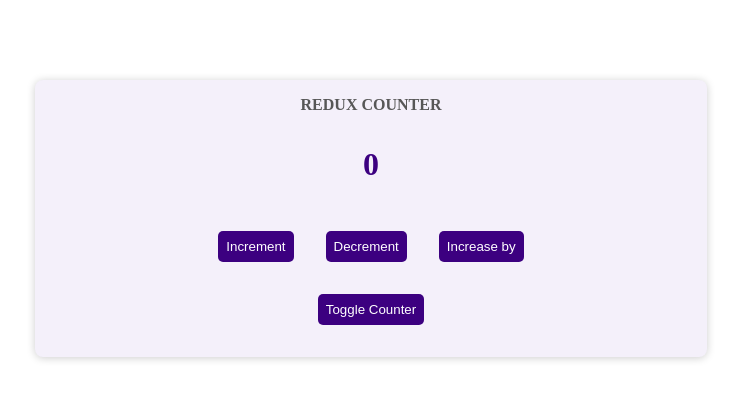
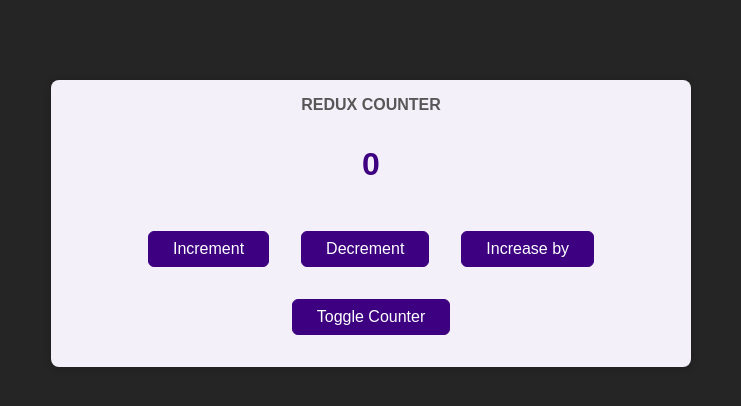
Before and after one commit to nigmasilmi/redux-from-0-to-advanced, a React (Create React App) app: page / in a window 1280 px wide. Shown: the top 406 px of the page, without its empty margins (269-1010 px from the left). Built offline with nearby package versions, Linux system fonts and the light colour scheme.

Commit message:
Redux Toolkit refactor

```diff
--- a/package.json
+++ b/package.json
@@ -4,14 +4,10 @@
   "private": true,
   "dependencies": {
     "@reduxjs/toolkit": "^1.7.2",
-    "@testing-library/jest-dom": "^5.16.2",
-    "@testing-library/react": "^12.1.2",
-    "@testing-library/user-event": "^13.5.0",
     "react": "^18.1.0",
-    "react-dom": "^17.0.2",
+    "react-dom": "^18.1.0",
     "react-redux": "^7.2.6",
     "react-scripts": "5.0.0",
-    "redux": "^4.1.2",
     "redux-thunk": "^2.4.1",
     "web-vitals": "^2.1.4"
   },
--- a/public/index.html
+++ b/public/index.html
@@ -28,7 +28,7 @@
   </head>
   <body>
     <noscript>You need to enable JavaScript to run this app.</noscript>
-    <div id="root"></div>
+    <div id="app"></div>
     <!--
       This HTML file is a template.
       If you open it directly in the browser, you will see an empty page.
--- a/src/components/Counter.js
+++ b/src/components/Counter.js
@@ -1,24 +1,26 @@
 import classes from "./Counter.module.css";
 import { useSelector, useDispatch } from "react-redux";
+import { counterActions } from "../store";
 
 export const Counter = () => {
-  const counter = useSelector((state) => state.counter);
-  const show = useSelector((state) => state.showCounter);
+  const counter = useSelector((state) => state.counter.counter);
+  const show = useSelector((state) => state.counter.showCounter);
   const dispatch = useDispatch();
+  console.log(counter, show);
 
   const incrementHandler = () => {
-    dispatch({ type: "increment" });
+    dispatch(counterActions.increment());
   };
   const decrementHandler = () => {
-    dispatch({ type: "decrement" });
+    dispatch(counterActions.decrement());
   };
 
   const increaseHandler = () => {
-    dispatch({ type: "increase", amount: 5 });
+    dispatch(counterActions.increase(10));
   };
 
   const toggleCounterHandler = () => {
-    dispatch({ type: "toggle" });
+    dispatch(counterActions.toggle());
   };
 
   return (
--- /dev/null
+++ b/src/index.css
@@ -0,0 +1,26 @@
+* {
+  box-sizing: border-box;
+}
+
+body {
+  margin: 0;
+  font-family: sans-serif;
+  color: #252525;
+  background-color: #252525;
+}
+
+button {
+  font: inherit;
+  cursor: pointer;
+  background-color: #3c0080;
+  border: 1px solid #3c0080;
+  color: white;
+  padding: 0.5rem 1.5rem;
+  border-radius: 6px;
+}
+
+button:hover,
+button:active {
+  background-color: #5b14ac;
+  border-color: #5b14ac;
+}
--- a/src/index.js
+++ b/src/index.js
@@ -1,15 +1,14 @@
-import React from "react";
-import ReactDOM from "react-dom";
+import App from "./App";
 import { Provider } from "react-redux";
+import store from "./store/index";
+import { createRoot } from "react-dom/client";
 
-import store from "./store/index";
-import App from "./App";
+import "./index.css";
 
-ReactDOM.render(
-  <React.StrictMode>
-    <Provider store={store}>
-      <App />{" "}
-    </Provider>
-  </React.StrictMode>,
-  document.getElementById("root")
+const container = document.getElementById("app");
+const root = createRoot(container); // createRoot(container!) if you use TypeScript
+root.render(
+  <Provider store={store}>
+    <App tab="home" />
+  </Provider>
 );
--- a/src/store/index.js
+++ b/src/store/index.js
@@ -1,35 +1,31 @@
-import { createStore } from "redux";
+import { configureStore, createSlice } from "@reduxjs/toolkit";
 
-const initialState = {
+const ceroState = {
   counter: 0,
   showCounter: true,
 };
 
-const counterReducer = (state = initialState, action) => {
-  if (action.type === "increment") {
-    return { counter: state.counter + 1, showCounter: state.showCounter };
-  }
+const counterSlice = createSlice({
+  name: "counter",
+  initialState: ceroState,
+  reducers: {
+    increment(state) {
+      state.counter++;
+    },
+    decrement(state) {
+      state.counter--;
+    },
+    increase(state, action) {
+      state.counter = state.counter + action.payload;
+    },
+    toggle(state) {
+      state.showCounter = !state.showCounter;
+    },
+  },
+});
 
-  if (action.type === "decrement") {
-    return { counter: state.counter - 1, showCounter: state.showCounter };
-  }
-
-  if (action.type === "increase") {
-    return {
-      counter: state.counter + action.amount,
-      showCounter: state.showCounter,
-    };
-  }
-
-  if (action.type === "toggle") {
-    return {
-      counter: state.counter,
-      showCounter: !state.showCounter,
-    };
-  }
-  return state;
-};
-
-const store = createStore(counterReducer);
-
+const store = configureStore({
+  reducer: { counter: counterSlice.reducer },
+});
+export const counterActions = counterSlice.actions;
 export default store;
```
Also changed, not shown: 2 other files (tests, documents, lock files or other folders).
